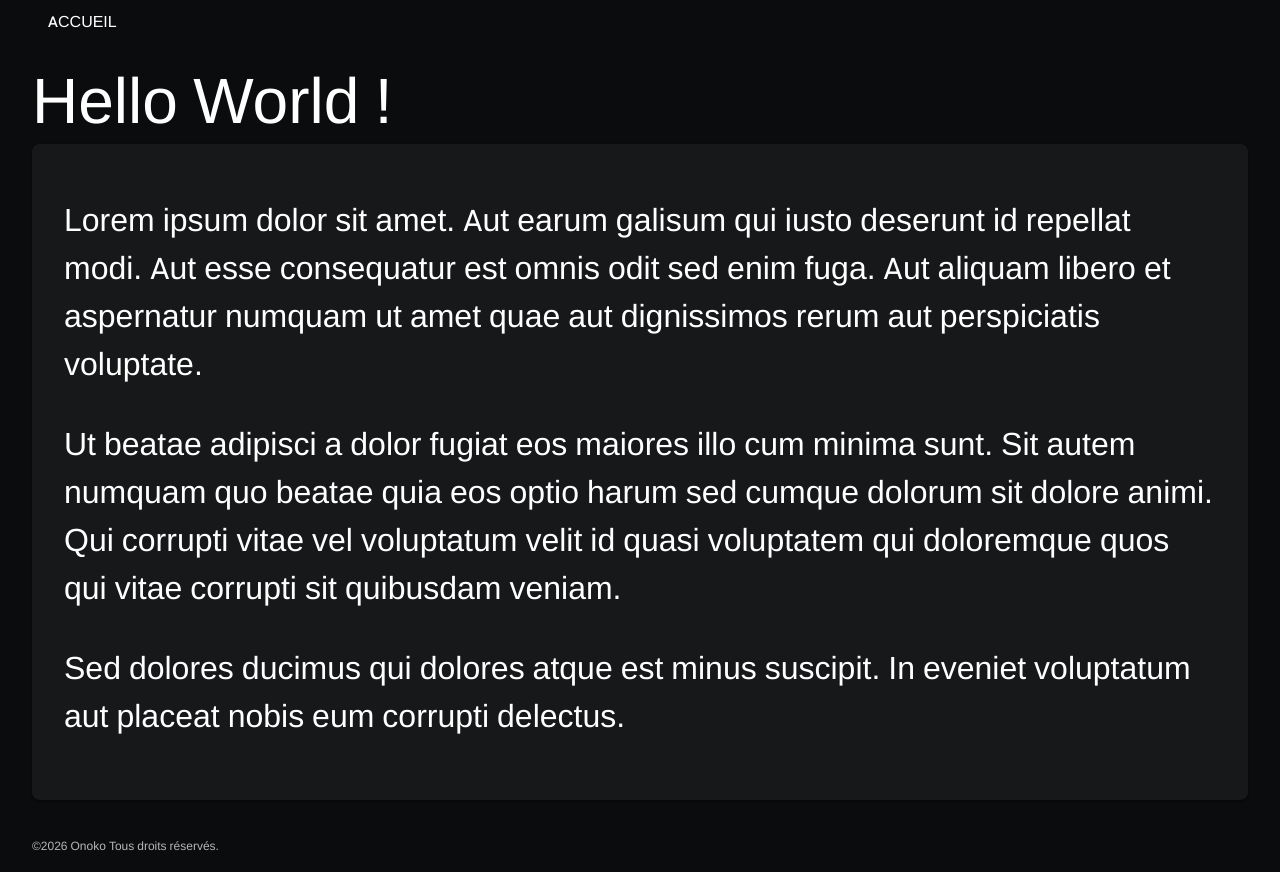
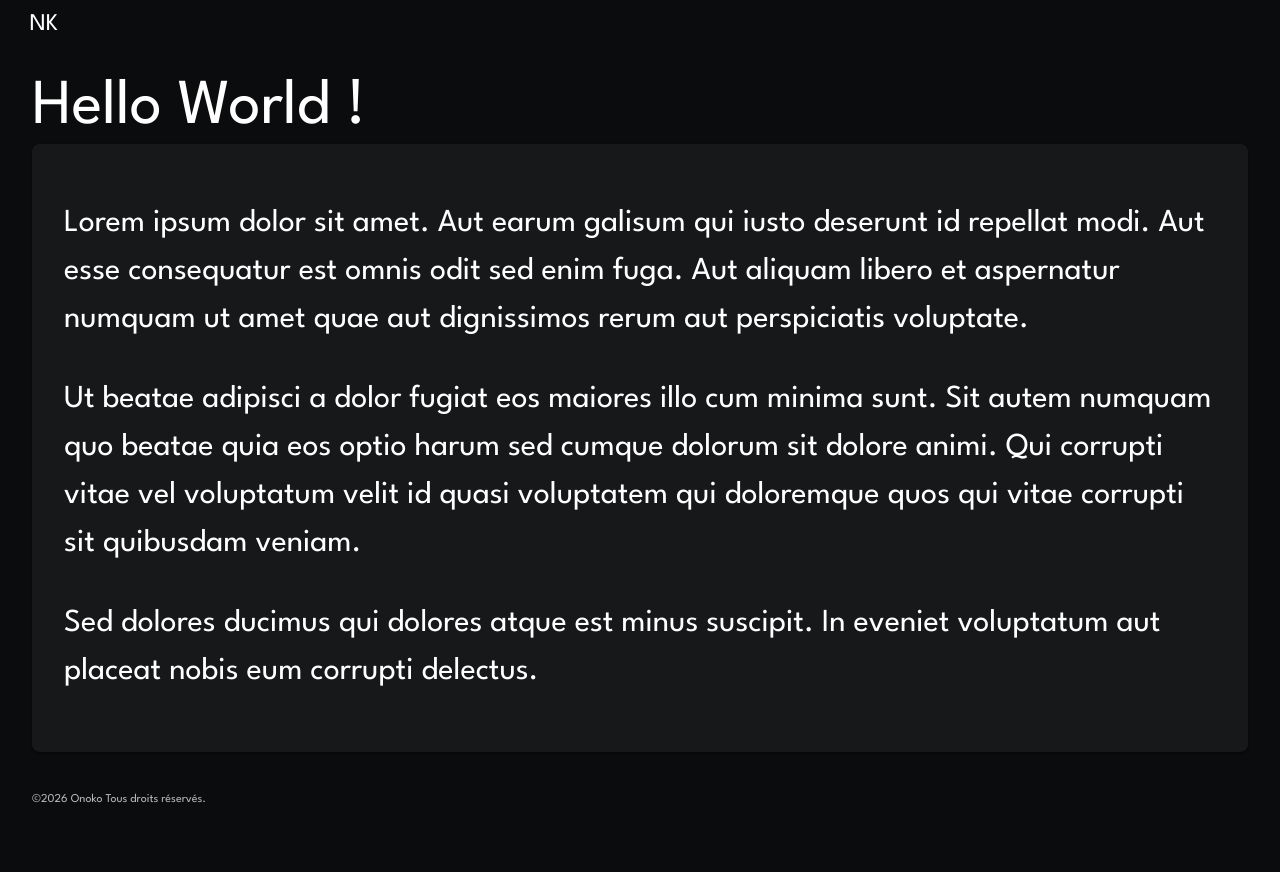
Before and after one commit to 0N0K0/onoko.dev, a React (Vite) app: page / in a window 1280 px wide. After the commit the page ends 824 px from the top, so only its background shows below. Built offline with nearby package versions, Linux system fonts and the light colour scheme; no server answers; what apollo-upload-client would draw is missing.

Commit message:
feat: Add animated logo to PublicHeader

```diff
--- a/src/assets/css/fonts.css
+++ b/src/assets/css/fonts.css
@@ -1,7 +1,7 @@
 @font-face {
   font-family: "League Spartan";
-  src: url("../fonts/LeagueSpartan.woff2") format("woff2");
-  font-weight: 300 700;
+  src: url("../fonts/league-spartan.woff2") format("woff2");
+  font-weight: 100 200 300 400 500 600 700 800 900;
   font-style: normal;
   font-display: swap;
 }
--- a/src/layout/public/PublicHeader.tsx
+++ b/src/layout/public/PublicHeader.tsx
@@ -1,8 +1,7 @@
 import AppBar from "@mui/material/AppBar";
 import Toolbar from "@mui/material/Toolbar";
-import Button from "@mui/material/Button";
-import { Link as RouterLink } from "react-router-dom";
 import { useAuthContext } from "../../context/AuthContext";
+import { Link } from "@mui/material";
 
 /**
  * Entête pour les pages publiques, avec des liens vers l'accueil et l'espace admin.
@@ -18,9 +17,51 @@ export default function PublicHeader() {
       elevation={0}
     >
       <Toolbar>
-        <Button variant="text" color="inherit" component={RouterLink} to="/">
-          Accueil
-        </Button>
+        <Link
+          href="/"
+          underline="none"
+          color="inherit"
+          sx={{
+            fontSize: "1.5rem",
+            lineHeight: 1,
+            transform: "translateX(-28.44px)",
+            display: "flex",
+            fontWeight: "300",
+            "& span": { display: "inline-block" },
+            "& .hide": {
+              opacity: 0,
+              transition: "transform 1s ease-in-out, opacity 0.67s ease-in-out",
+              "&.left": { transform: "translateX(33.62px)" },
+              "&.right": { transform: "translateX(-29.5px)" },
+            },
+            "& .show": {
+              zIndex: 4,
+              transition: "transform 1s ease-in-out",
+              "&.left": { transform: "translateX(8.67px)" },
+              "&.right": { transform: "translateX(-8.67px)" },
+            },
+            "&:hover": {
+              "& .hide": {
+                opacity: 1,
+                transition: "opacity 0.67s ease-in-out 0.33s",
+                "&.left, &.right": {
+                  transform: "translateX(0)",
+                  transition:
+                    "transform 1s ease-in-out, opacity 0.67s ease-in-out 0.33s",
+                },
+              },
+              "& .show.left, & .show.right": {
+                transform: "translateX(0)",
+              },
+            },
+          }}
+        >
+          <span className="hide left">O</span>
+          <span className="show left">N</span>
+          <span className="hide">O</span>
+          <span className="show right">K</span>
+          <span className="hide right">O</span>
+        </Link>
       </Toolbar>
     </AppBar>
   );
--- a/src/theme/theme.ts
+++ b/src/theme/theme.ts
@@ -80,7 +80,7 @@ export const frontTheme = createTheme({
   ...baseOptions,
   typography: {
     ...TYPOGRAPHY,
-    fontFamily: `'League Spartan', "Helvetica", "Arial", sans-serif`,
+    fontFamily: `'League Spartan', sans-serif`,
   },
 });
 (frontTheme as any).sizes = SIZES();
```
Also changed, not shown: src/assets/fonts/LeagueSpartan.woff2 (deleted), src/assets/fonts/league-spartan.woff2 (added).
